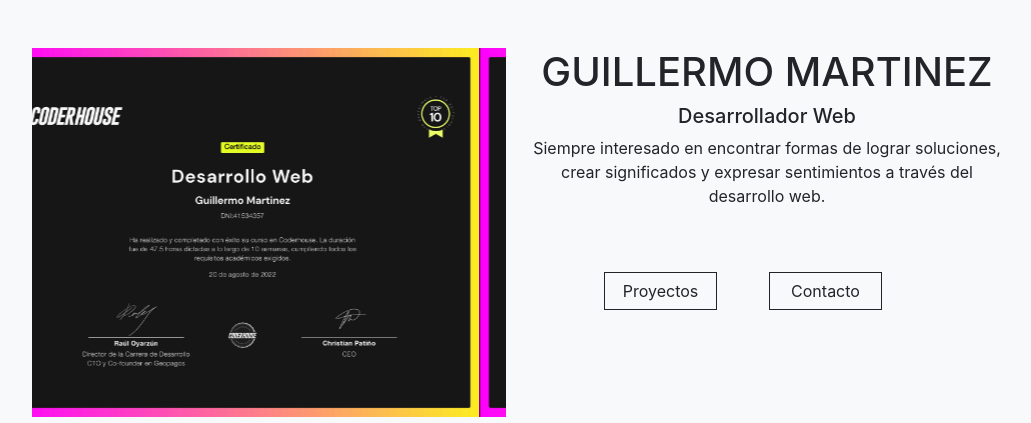
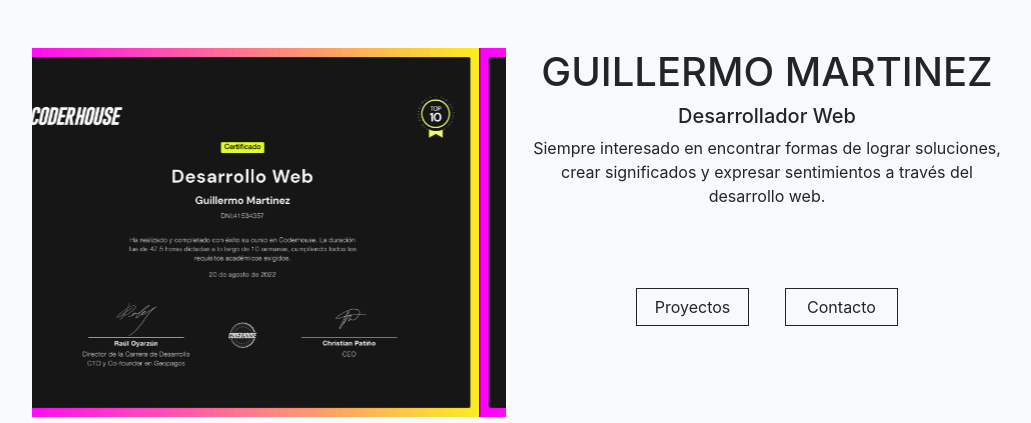
Before and after one commit to martinezlevin/portafolio, a plain HTML site: page index.html in a window 1280 px wide. Shown: the top 423 px of the page, without its empty margins (122-1153 px from the left). Drawn offline with nearby package versions, Linux system fonts and the light colour scheme.

Commit message:
Modificaciones

```diff
--- a/index.html
+++ b/index.html
@@ -67,8 +67,8 @@
   <p class="text-dark">Siempre interesado en encontrar formas de lograr soluciones, crear significados y expresar sentimientos a través del desarrollo web.</p>
 </div>
   <div class="container text-center mt-5">
-    <a href="./pages/proyectos.html"><button type="button" class="btn btn-outline-dark me-5 col-lg-3 rounded-0">Proyectos</button></a>
-    <a href="./pages/contacto.html"><button type="button" class="btn btn-outline-dark me-5 col-lg-3 rounded-0">Contacto</button></a>
+    <a href="./pages/proyectos.html"><button type="button" class="btn btn-outline-dark m-3 col-lg-3 col-sm-4 rounded-0">Proyectos</button></a>
+    <a href="./pages/contacto.html"><button type="button" class="btn btn-outline-dark m-3 col-lg-3 col-sm-4 rounded-0">Contacto</button></a>
 
   </div>
 </section>
```
